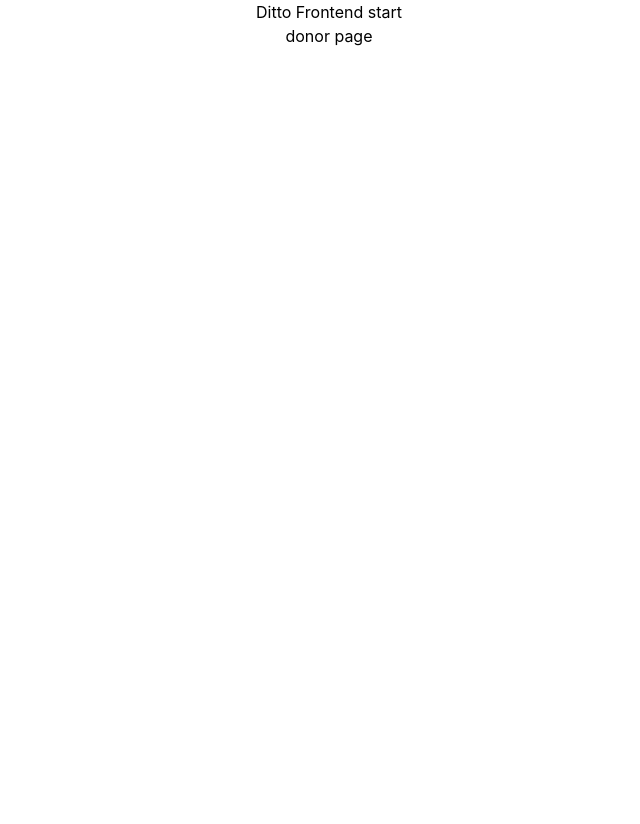
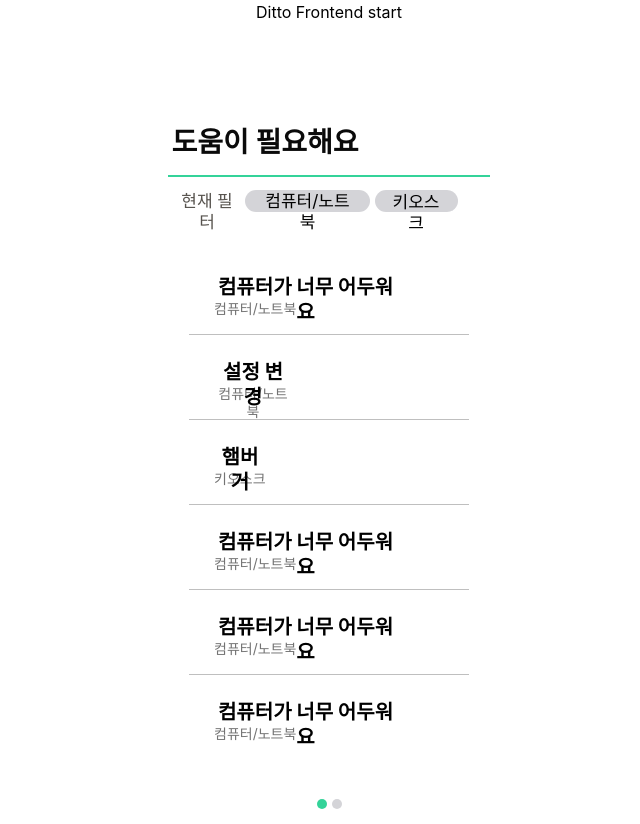
Before and after one commit to HakkertonDitto/frontend, a React (Create React App) app: page /donor/home in a window 1280 px wide. Shown: the whole page, without its empty margins (311-951 px from the left). Before the commit the page ends 800 px from the top, so only its background shows below. Built offline with nearby package versions, Linux system fonts and the light colour scheme.

Commit message:
feat: /donor/home

```diff
--- a/src/pages/donor/Home.js
+++ b/src/pages/donor/Home.js
@@ -1,7 +1,95 @@
 const Home = () => {
   return (
     <>
-      <h1>donor page</h1>
+      <div className="flex justify-center">
+        <div className="w-[360px] h-[800px] relative bg-white">
+          <div className="w-[272px] left-[-20px] top-[100px] absolute text-neutral-950 text-[28px] font-bold leading-9">
+            도움이 필요해요
+          </div>
+          <div className="w-[322.02px] h-[0px] left-[19px] top-[151px] absolute border border-emerald-400"></div>
+          <div className="w-[280px] h-[500px] left-[40px] top-[236px] absolute">
+            <div className="w-[280px] h-[75px] pl-[25px] pr-[72px] py-[15px] left-0 top-0 absolute bg-white border-b border-black border-opacity-25 justify-start items-center inline-flex">
+              <div className="w-[183px] self-stretch relative">
+                <div className="left-0 top-[25px] absolute text-neutral-500 text-sm font-normal leading-tight">
+                  컴퓨터/노트북
+                </div>
+                <div className="left-0 top-0 absolute text-black text-xl font-bold leading-tight">
+                  컴퓨터가 너무 어두워요
+                </div>
+              </div>
+            </div>
+            <div className="w-[280px] h-[75px] pl-[25px] pr-[203px] py-[15px] left-0 top-[170px] absolute bg-white border-b border-black border-opacity-25 justify-start items-center inline-flex">
+              <div className="w-[52px] self-stretch relative">
+                <div className="left-0 top-[25px] absolute text-neutral-500 text-sm font-normal leading-tight">
+                  키오스크
+                </div>
+                <div className="left-0 top-0 absolute text-black text-xl font-bold leading-tight">
+                  햄버거
+                </div>
+              </div>
+            </div>
+            <div className="w-[280px] h-[75px] pl-[25px] pr-[177px] py-[15px] left-0 top-[85px] absolute bg-white border-b border-black border-opacity-25 justify-start items-center inline-flex">
+              <div className="w-[78px] self-stretch relative">
+                <div className="left-0 top-[25px] absolute text-neutral-500 text-sm font-normal leading-tight">
+                  컴퓨터/노트북
+                </div>
+                <div className="left-0 top-0 absolute text-black text-xl font-bold leading-tight">
+                  설정 변경
+                </div>
+              </div>
+            </div>
+            <div className="w-[280px] h-[75px] pl-[25px] pr-[72px] py-[15px] left-0 top-[255px] absolute bg-white border-b border-black border-opacity-25 justify-start items-center inline-flex">
+              <div className="w-[183px] self-stretch relative">
+                <div className="left-0 top-[25px] absolute text-neutral-500 text-sm font-normal leading-tight">
+                  컴퓨터/노트북
+                </div>
+                <div className="left-0 top-0 absolute text-black text-xl font-bold leading-tight">
+                  컴퓨터가 너무 어두워요
+                </div>
+              </div>
+            </div>
+            <div className="w-[280px] h-[75px] pl-[25px] pr-[72px] py-[15px] left-0 top-[340px] absolute bg-white border-b border-black border-opacity-25 justify-start items-center inline-flex">
+              <div className="w-[183px] self-stretch relative">
+                <div className="left-0 top-[25px] absolute text-neutral-500 text-sm font-normal leading-tight">
+                  컴퓨터/노트북
+                </div>
+                <div className="left-0 top-0 absolute text-black text-xl font-bold leading-tight">
+                  컴퓨터가 너무 어두워요
+                </div>
+              </div>
+            </div>
+            <div className="w-[280px] h-[75px] pl-[25px] pr-[72px] py-[15px] left-0 top-[425px] absolute bg-white justify-start items-center inline-flex">
+              <div className="w-[183px] self-stretch relative">
+                <div className="left-0 top-[25px] absolute text-neutral-500 text-sm font-normal leading-tight">
+                  컴퓨터/노트북
+                </div>
+                <div className="left-0 top-0 absolute text-black text-xl font-bold leading-tight">
+                  컴퓨터가 너무 어두워요
+                </div>
+              </div>
+            </div>
+          </div>
+          <div className="w-[82.50px] h-[22px] left-[226px] top-[166px] absolute">
+            <div className="w-[82.50px] h-[22px] left-0 top-0 absolute bg-zinc-300 rounded-[25px]" />
+            <div className="w-[60px] h-[17px] left-[11px] top-[2px] absolute text-black text-[17px] font-normal leading-tight">
+              키오스크
+            </div>
+          </div>
+          <div className="w-[125px] h-[22px] left-[96px] top-[166px] absolute">
+            <div className="w-[125px] h-[22px] left-0 top-0 absolute bg-zinc-300 rounded-[25px]" />
+            <div className="w-[95px] h-5 left-[15px] top-[1px] absolute text-black text-[17px] font-normal leading-tight">
+              컴퓨터/노트북
+            </div>
+          </div>
+          <div className="w-[66px] h-5 left-[25px] top-[167px] absolute text-stone-600 text-[17px] font-medium leading-tight">
+            현재 필터
+          </div>
+          <div className="w-[25px] h-2.5 left-[168px] top-[775px] absolute">
+            <div className="w-2.5 h-2.5 left-0 top-0 absolute bg-emerald-400 rounded-full" />
+            <div className="w-2.5 h-2.5 left-[15px] top-0 absolute bg-zinc-300 rounded-full" />
+          </div>
+        </div>
+      </div>
     </>
   );
 };
```
